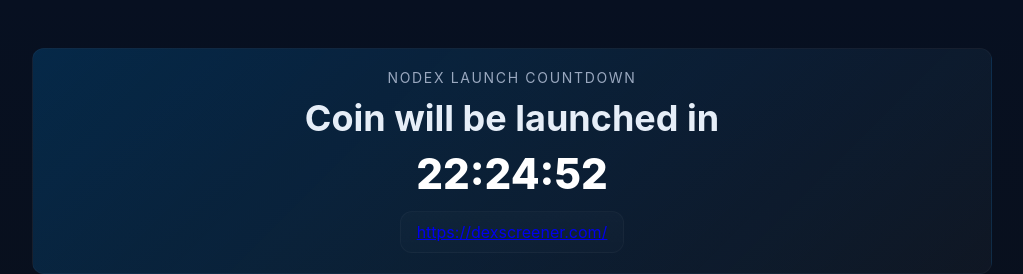
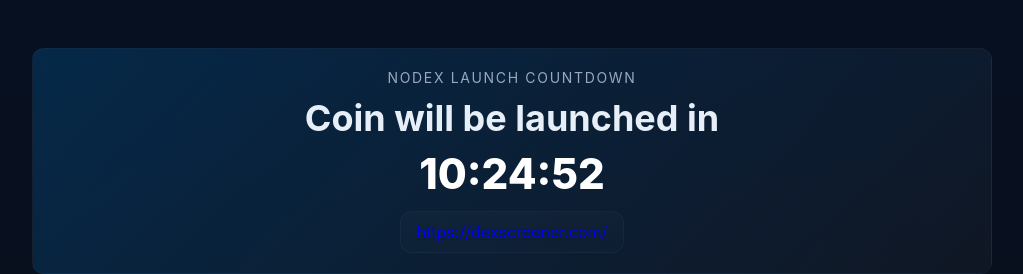
Before and after one commit to ahmadfas129/nodex, a Next.js app: page / in a window 1280 px wide. Shown: the top 274 px of the page, without its empty margins (128-1151 px from the left). Built offline with nearby package versions, Linux system fonts and the light colour scheme.

Commit message:
Adjust Pakistan countdown time

```diff
--- a/pages/index.js
+++ b/pages/index.js
@@ -3,7 +3,7 @@
 import posts from '../data/posts'
 import logo from '../logo.jpeg'
 
-const launchAt = new Date('2026-04-29T23:59:59+05:00').getTime()
+const launchAt = new Date('2026-04-29T11:59:59+05:00').getTime()
 
 export default function Home(){
   const latest = posts[0]
```
